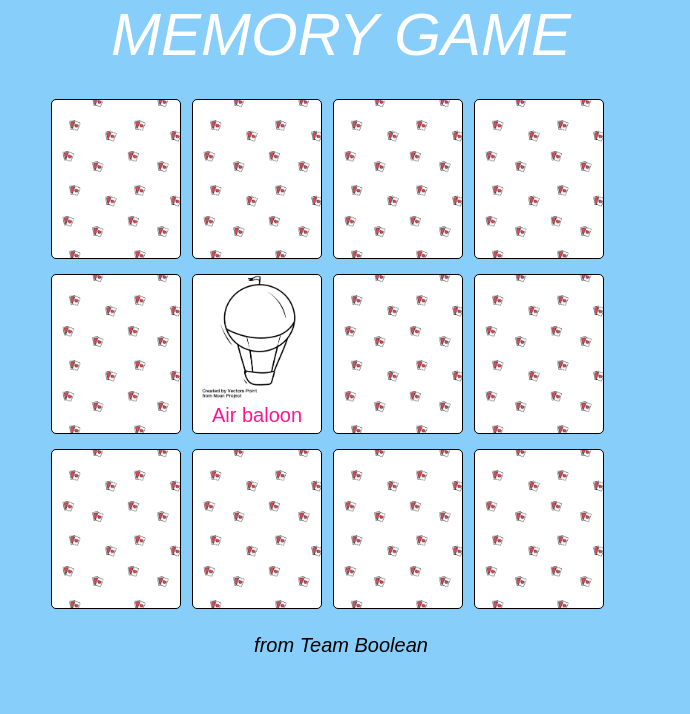
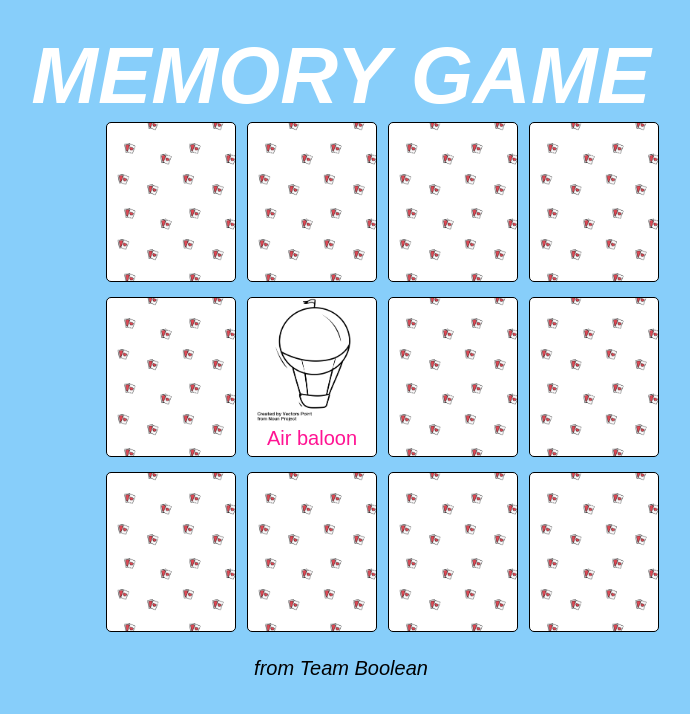
Before and after one commit to paolotrimini/html-css-memory, a plain HTML site: page index.html in a window 1280 px wide. Shown: the whole page, without its empty margins (299-989 px from the left). Drawn offline with Linux system fonts and the light colour scheme.

Commit message:
correzione intestazione

```diff
--- a/css/main.css
+++ b/css/main.css
@@ -10,6 +10,11 @@ body {
   background-color: lightskyblue;
 }
 
+main {
+  max-width: 1170px;
+  margin: auto;
+}
+
 
 /* header*/
 
@@ -20,7 +25,7 @@ header {
 #titolo {
   font-family: "Nerko One", "Arial", "Times New Roman";
   color: white;
-  font-size: 60px;
+  font-size: 40px;
   font-style: oblique;
   text-align: center;
 }
--- a/index.html
+++ b/index.html
@@ -10,12 +10,17 @@
     <!-- intestazione -->
 
     <header>
-      <div id="titolo">MEMORY GAME</div>
+
     </header>
 
     <!-- parte principale -->
 
     <main>
+      <div class="box-title">
+        <div id="titolo">
+          <h1>MEMORY GAME</h1>
+        </div>
+      </div>
 
       <!-- prima riga -->
       <section class="container">
```
